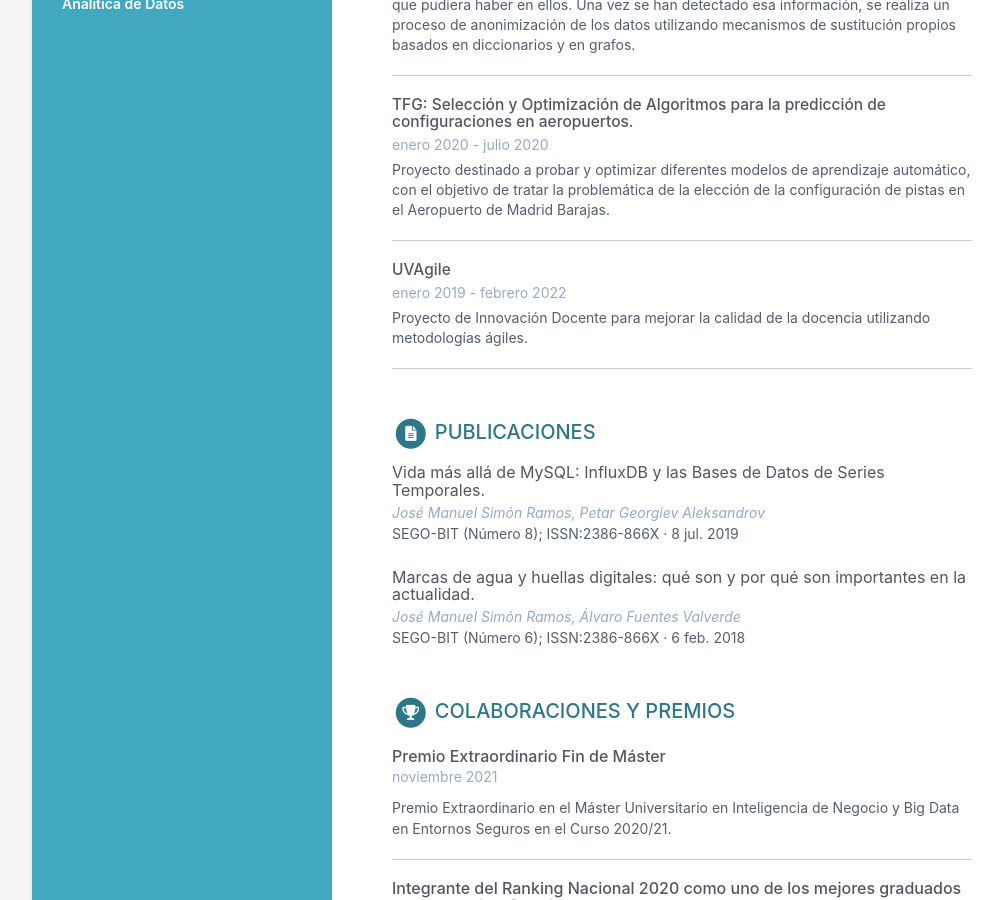
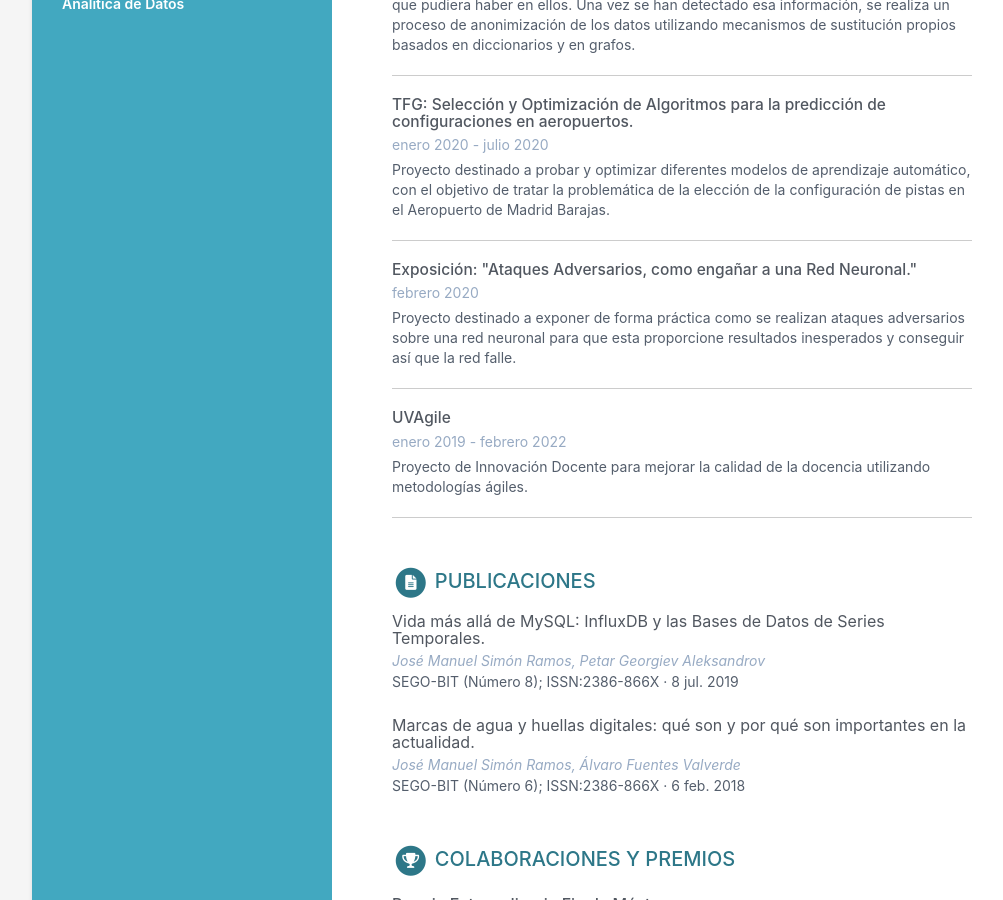
Before and after one commit to jmsimonramos/cv, a Jekyll site: the page built from index.html, in a window 1280 px wide and 900 px high, scrolled down 1390 px. Shown: the whole window, without its empty margins (108-1111 px from the left). Built offline with Jekyll 4.4.1, drawn with Linux system fonts in a browser that asks for light colours; nearby versions of some CDN libraries; library files that are not in the unit come from our copies.

Commit message:
Añadido proyecto ataques adversarios

```diff
--- a/_data/dataESP.yml
+++ b/_data/dataESP.yml
@@ -104,6 +104,11 @@
         enlace: https://github.com/jmsimonramos/tfg-josemanuel
         descripcion: Proyecto destinado a probar y optimizar diferentes modelos de aprendizaje automático, con el objetivo de tratar la problemática de la elección de la configuración de pistas en el Aeropuerto de Madrid Barajas.
         periodo: enero 2020 - julio 2020
+
+      - titulo: 'Exposición: "Ataques Adversarios, como engañar a una Red Neuronal."'
+        enlace: https://github.com/jmsimonramos/ataques-adversarios-techtrain
+        descripcion: Proyecto destinado a exponer de forma práctica como se realizan ataques adversarios sobre una red neuronal para que esta proporcione resultados inesperados y conseguir así que la red falle.
+        periodo: febrero 2020
 
       - titulo: UVAgile
         enlace: https://drive.google.com/file/d/1wNwFFf9JnnlR5G8RrCZj9nBeO7rozSI0/view?usp=sharing
--- a/_data/dataING.yml
+++ b/_data/dataING.yml
@@ -104,6 +104,11 @@
         enlace: https://github.com/jmsimonramos/tfg-josemanuel
         descripcion: Project aimed at testing and optimizing different machine learning models, with the objective of dealing with the problem of choosing the runway configuration at Madrid Barajas Airport.
         periodo: january 2020 - july 2020
+
+      - titulo: 'Conference: "Adversarial Attacks, how to trick a Neural Network."'
+        enlace: https://github.com/jmsimonramos/ataques-adversarios-techtrain
+        descripcion: Project designed to present in a practical way how adversarial attacks are implemented on a neural network to provide unexpected results and make the network fail.
+        periodo: february 2020
 
       - titulo: UVAgile
         enlace: https://drive.google.com/file/d/1wNwFFf9JnnlR5G8RrCZj9nBeO7rozSI0/view?usp=sharing
```
